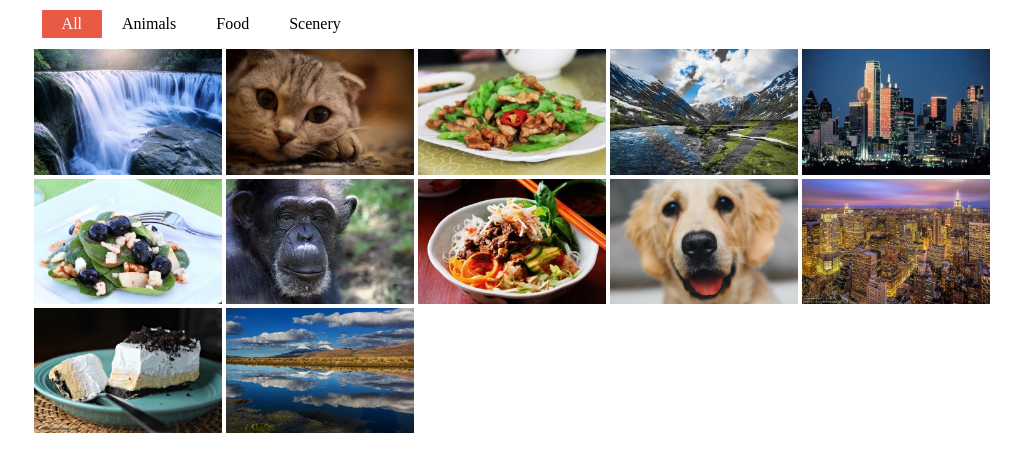
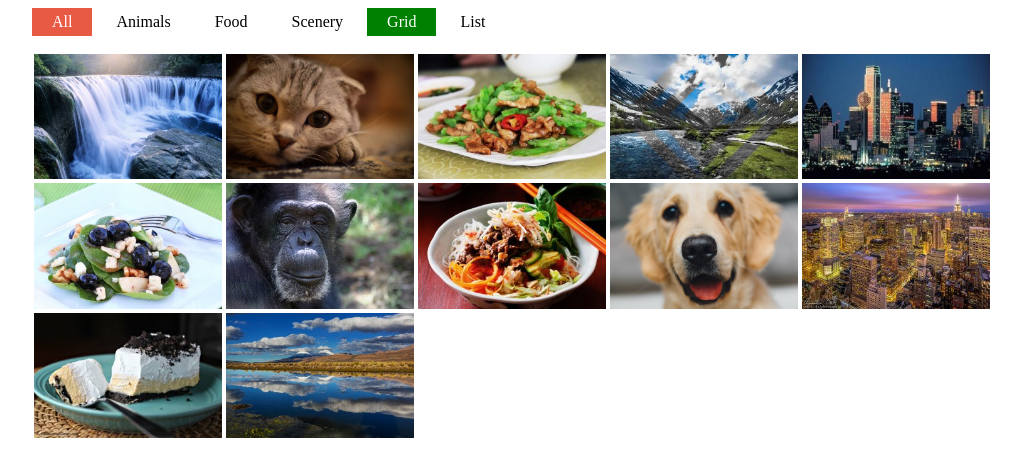
Before and after one commit to wongnick/SampleFilter, a plain HTML site: page index.html in a window 1280 px wide. Shown: the whole page, without its empty margins (128-1149 px from the left). Drawn offline with nearby package versions, Linux system fonts and the light colour scheme.

Commit message:
adding list grid toggle feature..

```diff
--- a/filtering.js
+++ b/filtering.js
@@ -1,24 +1,48 @@
 
 
+// when dom is loaded
 $(document).ready(function(){
 
+	// When a category is clicked
 	$('.cat_item').bind("click", function(){
+
+		// Find which category that was clicked
 		var category = '.' + $(this).attr('id');
-		if($(this).attr('class') != "cat_item active"){
-			$('#all, #animals, #food, #scenery').removeClass('active');
-			$(this).addClass('active');
+
+		// If the category clicked is not active, set it to active
+		// and show the corresponding filtered blocks
+		if(!$(this).hasClass("active")){
+			$('.cat_item').removeClass("active");
+			$(this).addClass("active");
 		}
+
+		// Show all blocks if the 'all' tab was clicked
+		// Otherwise, show only the selected category blocks
 		if(category == '.all'){
-			$('.animals, .food, .scenery').addClass('hide');
+			$('.block_container img').addClass("hidden");
 			setTimeout(function(){
-				$('.animals, .food, .scenery').removeClass('hide');
+				$('.block_container img').removeClass("hidden");
 			}, 300);
 		}else{
-			$('.animals, .food, .scenery').addClass('hide');
+			$('.block_container img').addClass("hidden");
 			setTimeout(function(){
-				$(category).removeClass('hide');
+				$(category).removeClass("hidden");
 			}, 300);
+		}
 
+	});
+
+	//Toggle between grid and list format
+	$('.toggle').bind("click", function(){
+		if($(this).attr('id') == "list"){
+			$('.toggle').removeClass("active");
+			$(this).addClass("active");
+			$(".block_container [id*='grid']").attr('id', 'list');
+		}else{
+			$('.toggle').removeClass("active");
+			$(this).addClass("active");
+			$(".block_container [id*='list']").attr('id', 'grid');
 		}
 	});
+
 });
--- a/index.html
+++ b/index.html
@@ -18,24 +18,24 @@
 			<li class="cat_item" id="animals">Animals</li>
 			<li class="cat_item" id="food">Food</li>
 			<li class="cat_item" id="scenery">Scenery</li>
+			<li class="toggle active" id="grid" >Grid</li>
+			<li class="toggle" id="list">List</li>
 		</ul>
 
-		<div class="block_container">
-			<div class="block_wrapper">
-				<img src="./images/scenery5.jpg" class="scenery">
-				<img src="./images/animal1.jpg" class="animals">
-				<img src="./images/food1.jpg" class="food">
-				<img src="./images/scenery1.jpg" class="scenery">
-				<img src="./images/scenery2.jpg" class="scenery">
-				<img src="./images/food2.jpg" class="food">
-				<img src="./images/animal2.jpg" class="animals">
-				<img src="./images/food3.jpg" class="food">
-				<img src="./images/animal3.jpg" class="animals">
-				<img src="./images/scenery3.jpg" class="scenery">
-				<img src="./images/food4.jpg" class="food">
-				<img src="./images/scenery4.jpg" class="scenery">
-			</div>
-		</div>
+		<ul class="block_container">
+			<li><img src="./images/scenery5.jpg" 	id="grid" class="scenery"></li>
+			<li><img src="./images/animal1.jpg" 	id="grid" class="animals"></li>
+			<li><img src="./images/food1.jpg" 		id="grid" class="food"></li>
+			<li><img src="./images/scenery1.jpg" 	id="grid" class="scenery"></li>
+			<li><img src="./images/scenery2.jpg" 	id="grid" class="scenery"></li>
+			<li><img src="./images/food2.jpg" 		id="grid" class="food"></li>
+			<li><img src="./images/animal2.jpg" 	id="grid" class="animals"></li>
+			<li><img src="./images/food3.jpg" 		id="grid" class="food"></li>
+			<li><img src="./images/animal3.jpg" 	id="grid" class="animals"></li>
+			<li><img src="./images/scenery3.jpg" 	id="grid" class="scenery"></li>
+			<li><img src="./images/food4.jpg" 		id="grid" class="food"></li>
+			<li><img src="./images/scenery4.jpg" 	id="grid" class="scenery"></li>
+		</ul>
 	</div>
 </body>
 </html>
--- a/style.css
+++ b/style.css
@@ -1,69 +1,75 @@
+
+ul {
+	list-style-type: none;
+	padding-left: 0px;
+}
 
 
 .container {
-	position: relative;
 	width: 960px;
-	margin: 0 auto;
+	margin: auto;
 	transition: all 1s ease;
 }
 
+/*Tabs*/
 .cat_container{
-	margin: 1%;
+	margin: 0%;
 	padding: 0;
 	overflow: hidden;
 }
 
-.block_container{
-	display: block;
-	float:left;
-	box-sizing: border-box;
-	overflow:hidden;
-}
-
-.block_wrapper{
-	overflow:hidden;
-	position: relative !important;
-	cursor:pointer;
-}
-
-.block_container img{
-	max-width: 100%;
-	position: relative;
-	transition: all 600ms cubic-bezier(0.645, 0.045, 0.355, 1);
-}
-
-.cat_item{
-	display: block;
-	float: left;
+.cat_container li{
+	display: inline-block;
 	padding: 5px 20px;
 	text-align: center;
 	cursor: pointer;
 }
 
-.cat_item:hover{
+.cat_container li:hover{
 	background-color: orange;
 	color: white;
 }
 
 .cat_container li.active{
-	background: #e95a44; /*orange*/
+	background: #e95a44;
 	color: white;
 }
 
+.cat_container .toggle:hover{
+	background-color: blue;
+}
+.cat_container .toggle.active{
+	background-color: green;
+}
 
-.animals, .food, .scenery{
+
+/*Images*/
+ul li img{
 	box-sizing: border-box;
-	float: left;
 	padding: 2px;
 	width: 20%;
+
 }
 
-.hide{
+ul.block_container img{
+	transition: all 600ms cubic-bezier(0.645, 0.045, 0.355, 1);
+
+}
+
+.hidden{
 	transform: scale(0);
 	width: 0;
 	padding: 0;
 	transition: all 1s cubic-bezier(0.645, 0.045, 0.355, 1);
 
+}
+
+ul li #grid{
+	float: left;
+}
+
+ul li #list{
+	display: block;
 }
 
 /* #Tablet (Portrait) */
```
